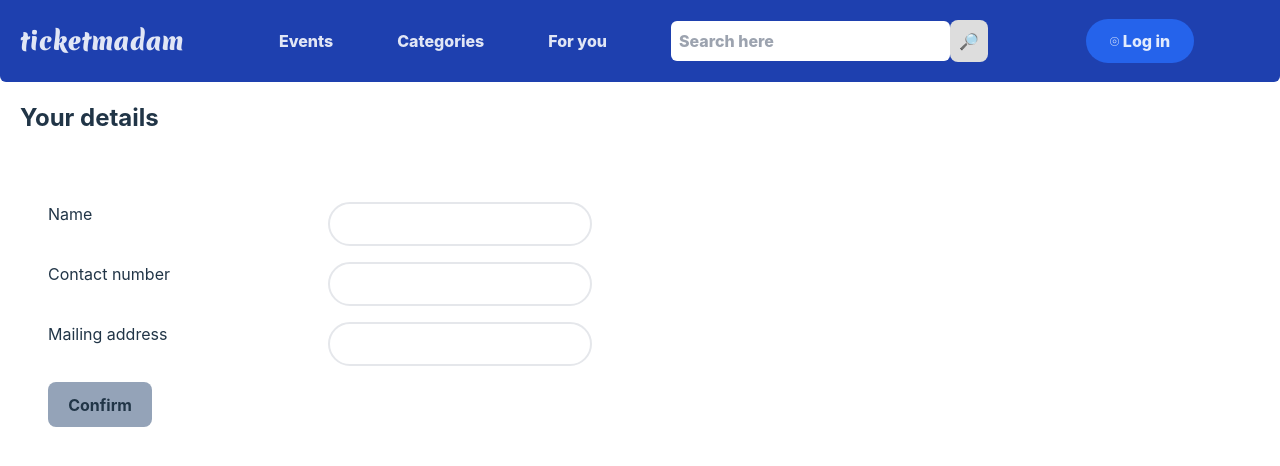
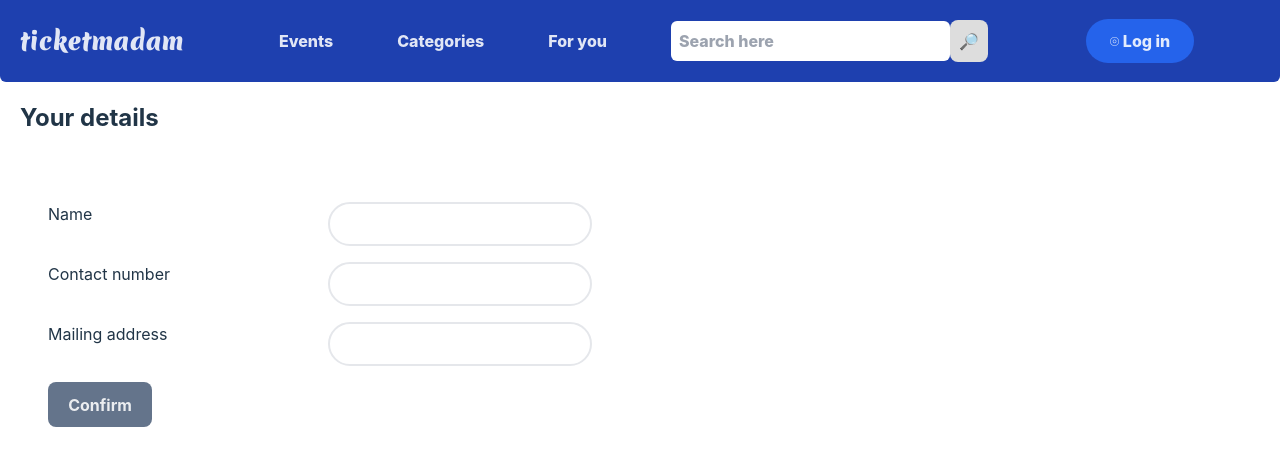
Before and after one commit to t-s-w/project3, a React (Vite) app: page /user/profile in a window 1280 px wide. Shown: the top 466 px of the page. Built offline with nearby package versions, Linux system fonts and the light colour scheme; no server answers; a web font is replaced by a local one.

Commit message:
adjust user details coloring

```diff
--- a/src/pages/UserDetailPage/UserDetailPage.jsx
+++ b/src/pages/UserDetailPage/UserDetailPage.jsx
@@ -92,7 +92,7 @@ export default function UserDetailPage() {
             />
           </div>
           <button
-            className={`w-fit bg-blue-800 font-bold ${!isModified ? "bg-slate-400" : ""
+            className={`w-fit bg-blue-800 text-darkDefault font-bold ${!isModified ? "bg-slate-500" : ""
               }`}
             disabled={!isModified}
           >
```
